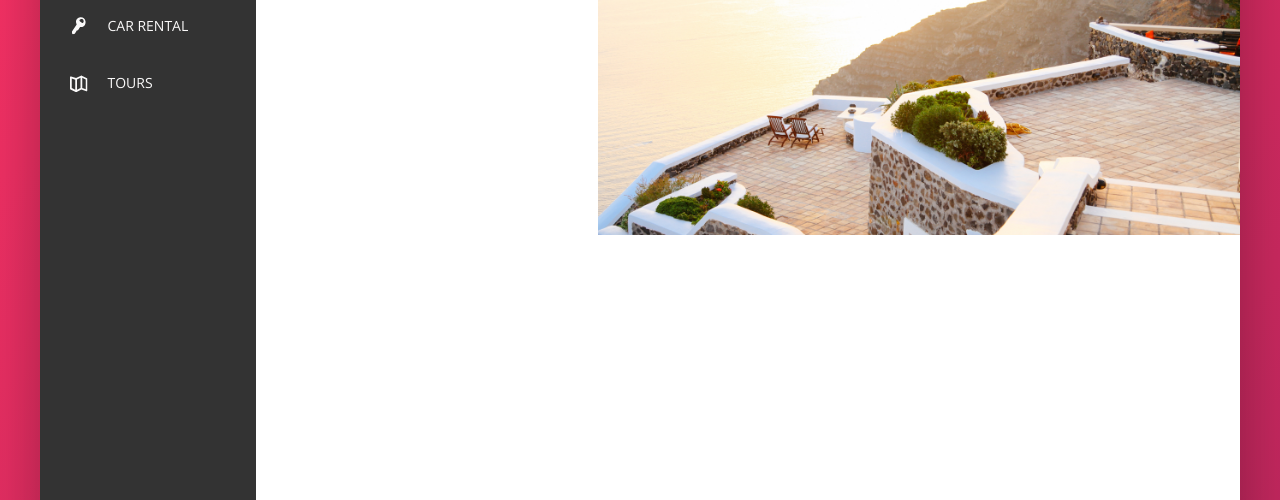
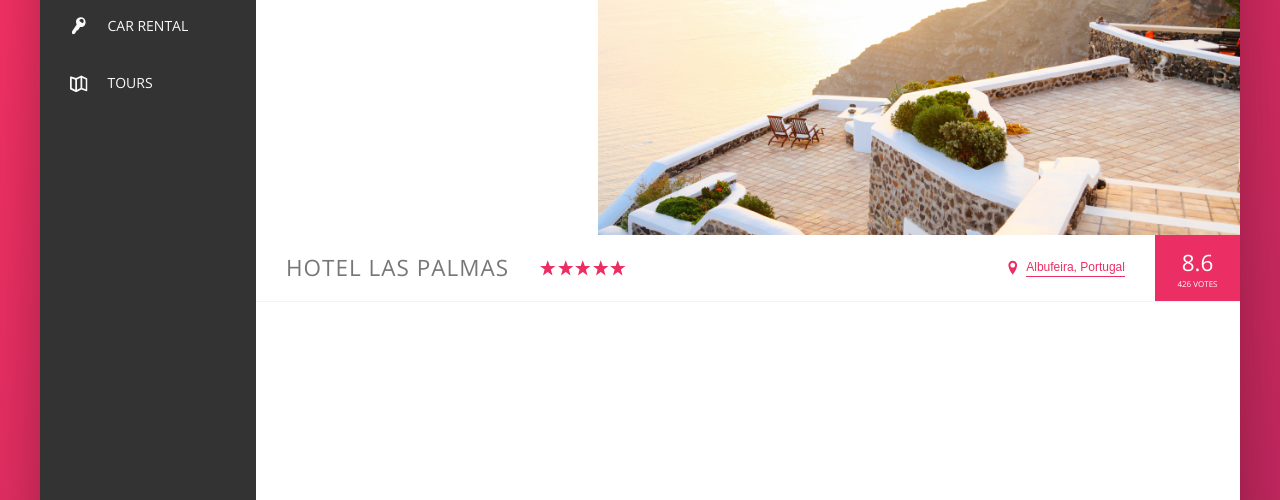
Before and after one commit to subodhghulaxe/hoteller, a website: page index.html in a window 1280 px wide. Shown: the part 300-800 px from the top of the page. Drawn offline with nearby package versions, Linux system fonts and the light colour scheme.

Commit message:
Completed hotel ratings section

```diff
--- a/index.html
+++ b/index.html
@@ -100,6 +100,40 @@
                             <img src="img/hotel-3.jpg" alt="Photo of hotel 3" class="gallery__photo">
                         </figure>
                     </div>
+
+                    <div class="overview">
+                        <h1 class="overview__heading">
+                            Hotel Las Palmas
+                        </h1>
+                        <div class="overview__stars">
+                            <svg class="overview__icon-star">
+                                <use xlink:href="img/sprite.svg#icon-star"></use>
+                            </svg>
+                            <svg class="overview__icon-star">
+                                <use xlink:href="img/sprite.svg#icon-star"></use>
+                            </svg>
+                            <svg class="overview__icon-star">
+                                <use xlink:href="img/sprite.svg#icon-star"></use>
+                            </svg>
+                            <svg class="overview__icon-star">
+                                <use xlink:href="img/sprite.svg#icon-star"></use>
+                            </svg>
+                            <svg class="overview__icon-star">
+                                <use xlink:href="img/sprite.svg#icon-star"></use>
+                            </svg>
+                        </div>
+                        <div class="overview__location">
+                            <svg class="overview__icon-location">
+                                <use xlink:href="img/sprite.svg#icon-location-pin"></use>
+                            </svg>
+                            <button class="btn-inline">Albufeira, Portugal</button>
+                        </div>
+
+                        <div class="overview__rating">
+                            <div class="overview__rating-average">8.6</div>
+                            <div class="overview__rating-count">426 votes</div>
+                        </div>
+                    </div>
                 </main>
             </div>
         </div>
--- a/sass/_components.scss
+++ b/sass/_components.scss
@@ -201,3 +201,106 @@
     display: block;
   }
 }
+
+///////////////////////////////////
+// OVERVIEW
+
+.overview {
+  display: flex;
+  align-items: center;
+  border-bottom: 1px solid var(--color-grey-light-2);
+
+  &__heading {
+    font-size: 2.25rem;
+    font-weight: 300;
+    text-transform: uppercase;
+    letter-spacing: 1px;
+    padding: 1.5rem 3rem;
+  }
+
+  &__stars {
+    margin-right: auto;
+    display: flex;
+  }
+
+  &__icon-star,
+  &__icon-location {
+    width: 1.75rem;
+    height: 1.75rem;
+    fill: var(--color-primary);
+  }
+
+  &__location {
+    font-size: 1.2rem;
+    display: flex;
+    align-items: center;
+  }
+
+  &__icon-location {
+    margin-right: .5rem;
+  }
+
+  &__rating {
+    background-color: var(--color-primary);
+    color: #fff;
+    margin-left: 3rem;
+    padding: 0 2.25rem;
+    align-self: stretch;
+
+    display: flex;
+    flex-direction: column;
+    align-items: center;
+    justify-content: center;
+  }
+
+  &__rating-average {
+    font-size: 2.25rem;
+    font-weight: 300;
+    margin-bottom: -3px;
+  }
+
+  &__rating-count {
+    font-size: .8rem;
+    text-transform: uppercase;
+  }
+}
+
+///////////////////////////////////
+// BUTTON INLINE
+.btn-inline {
+  border: none;
+  color: var(--color-primary);
+  font-size: inherit;
+  border-bottom: 1px solid currentColor;
+  padding-bottom: 2px;
+  display: inline-block;
+  background-color: transparent;
+  cursor: pointer;
+  transition: all .2s;
+
+  &:hover {
+    color: var(--color-grey-dark-1);
+  }
+
+  &:focus {
+    outline: none;
+    animation: pulsate 1s infinite;
+  }
+}
+
+@keyframes pulsate {
+  0% {
+    transform: scale(1);
+    box-shadow: none;
+  }
+
+  50% {
+    transform: scale(1.05);
+    box-shadow: 0 1rem 4rem rgba(0, 0, 0, .25);
+  }
+
+  100% {
+    transform: scale(1);
+    box-shadow: none;
+  }
+}
```
Also changed, not shown: css/style.css.
